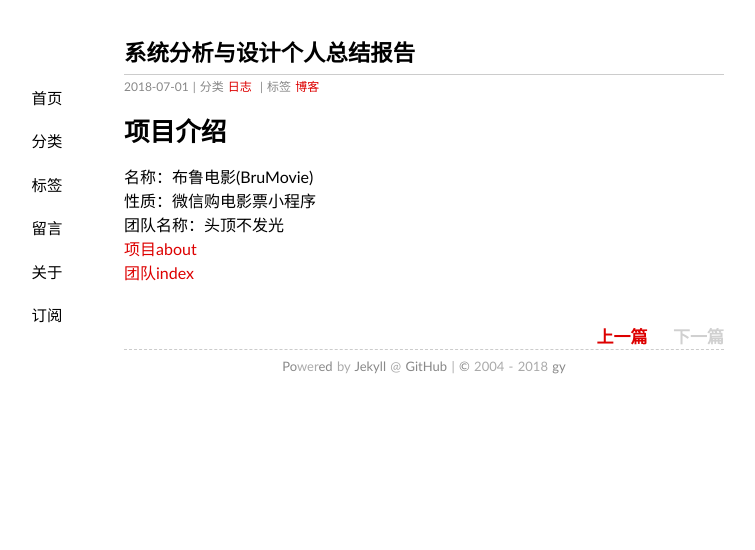
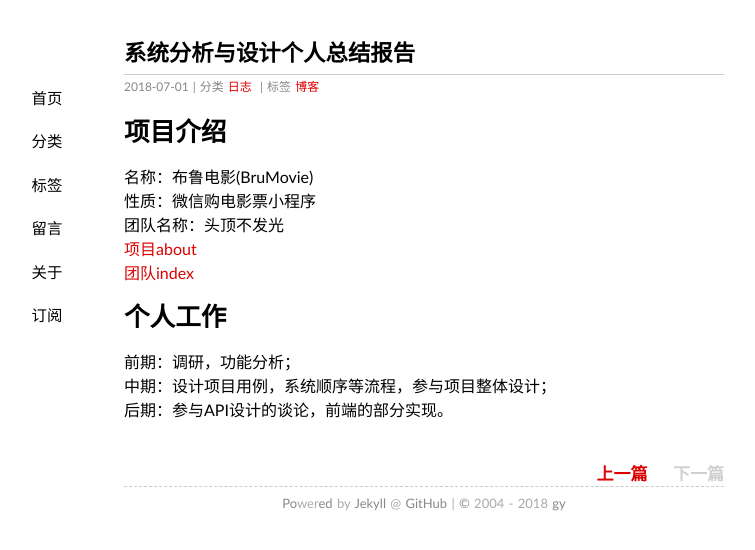
Before and after one commit to gaoynui/gaoynui.github.io, a Jekyll site: the page built from _posts/2018-07-01-finalReport.md, in a window 1280 px wide. Shown: the top 550 px of the page, without its empty margins (216-971 px from the left). Built offline with Jekyll 4.4.1, drawn with Linux system fonts in a browser that asks for light colours.

Commit message:
Update 2018-07-01-finalReport.md

```diff
--- a/_posts/2018-07-01-finalReport.md
+++ b/_posts/2018-07-01-finalReport.md
@@ -11,3 +11,7 @@ tags: 博客
 团队名称：头顶不发光
 [项目about](https://brumovie.github.io/Dashboard/doc/About)
 [团队index](https://github.com/BruMovie/Dashboard/blob/gh-pages/index.md)
+# 个人工作
+前期：调研，功能分析；
+中期：设计项目用例，系统顺序等流程，参与项目整体设计；
+后期：参与API设计的谈论，前端的部分实现。
```
